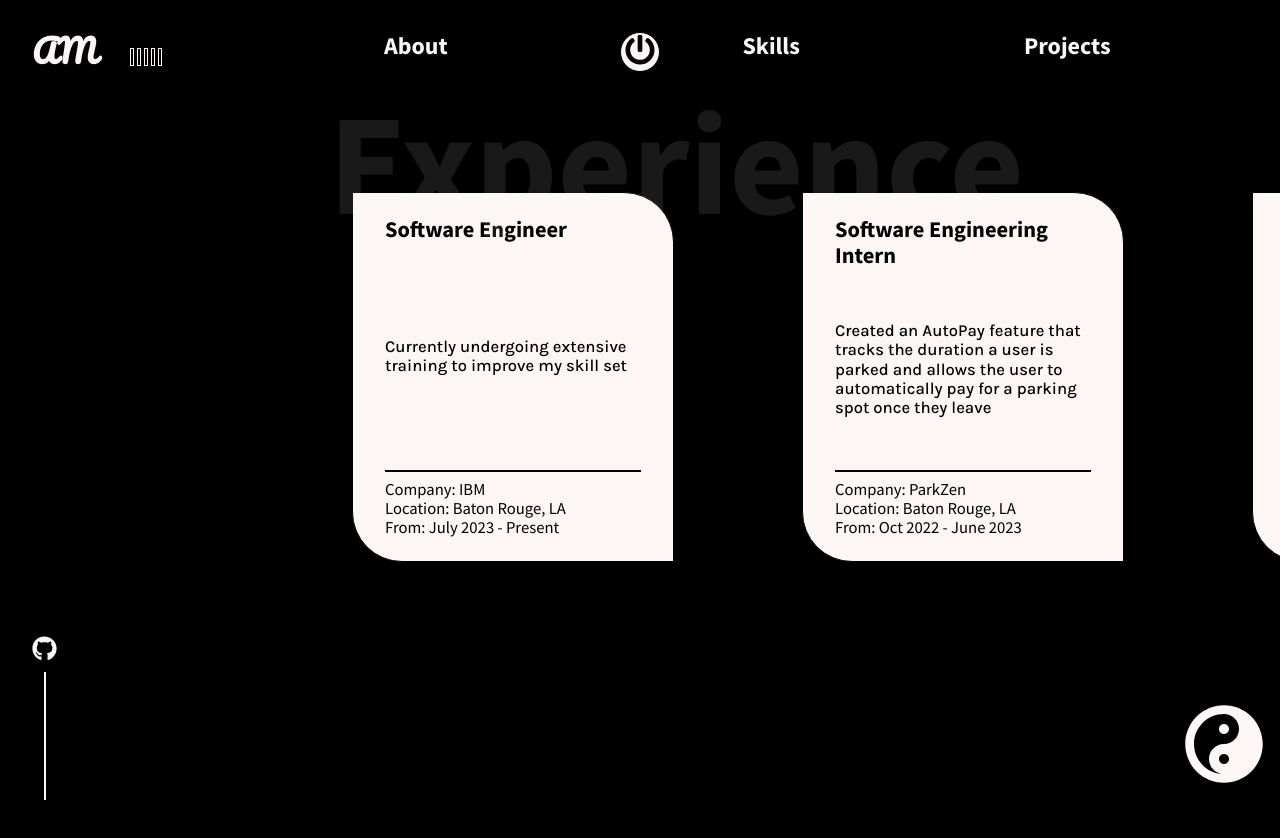
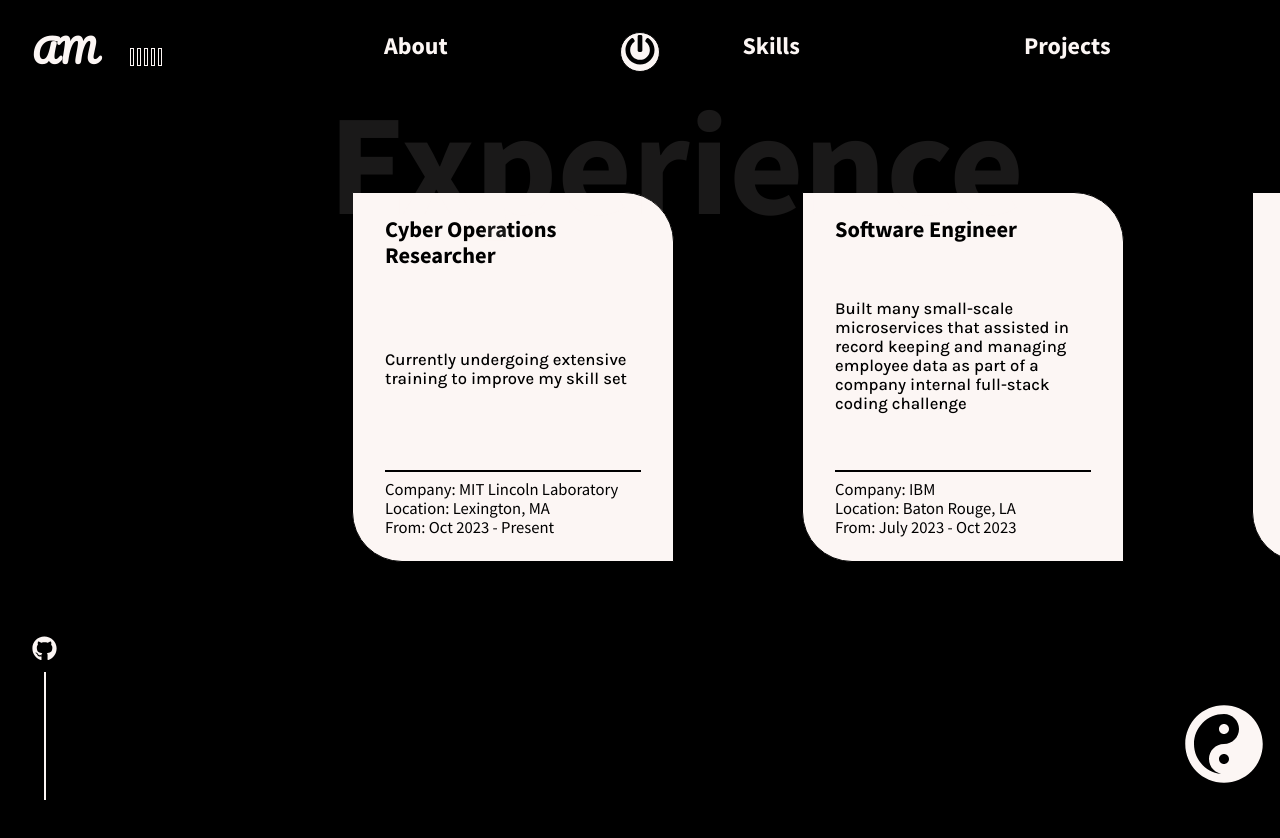
Before and after one commit to Graycouch/Web-Portfolio, a React (Create React App) app: page /experience in a window 1280 px wide. Shown: the top 838 px of the page. Built offline with nearby package versions, Linux system fonts and the light colour scheme.

Commit message:
Updated Data

```diff
--- a/src/components/AboutPage.js
+++ b/src/components/AboutPage.js
@@ -176,19 +176,7 @@ const AboutPage = () => {
           <Main
             initial={{ opacity: 0 }}
             animate={{ opacity: 1, transition: { duration: 1, delay: 1 } }}>
-            • I currently reside in Baton Rouge, Louisiana while attending Louisiana State University and pursuing a Bachelor's of Science in Computer Science with a concentration in Cybersecurity (May 2023)
-            <br /><br />
-
-            • Due to my academic achievements, I've been recently selected as a CyberCorps SFS scholar by the National Science Foundation and I've also been chosen to be a part of Halliburton's scholars program
-            <br /><br />
-
-            • Other than my coursework, I am currently working as a Software Engineering Intern for a small start-up based out of Baton Rouge called ParkZen, where I'm developing an AutoPay feature for our Mobile App using technologies such as JavaScript, Node.js, Express.js, Firebase, and Java
-            <br /><br />
-
-            • I also interned as a Software Engineer at the JP Morgan Chase Houston Tech Center during the summer of 2022, where I worked on modernizing a full stack web application utilizing technologies such as TypeScript, React.js, Java, and JUnit
-            <br /><br />
-
-            • Thanks for stopping by and feel free to contact me!!
+            Thanks for stopping by! Feel free to contact me anytime!
           </Main>
           <BigTitle text='ABOUT' top='10%' left='5%' />
         </Box>
--- a/src/components/ExperienceData.js
+++ b/src/components/ExperienceData.js
@@ -1,31 +1,37 @@
 export const Work = [
     {
         id:1,
-        name:" Software Engineer",
+        name:" Cyber Operations Researcher",
         description:"Currently undergoing extensive training to improve my skill set",
-        tags:["Company: IBM", "Location: Baton Rouge, LA", "From: July 2023 - Present"],
+        tags:["Company: MIT Lincoln Laboratory", "Location: Lexington, MA", "From: Oct 2023 - Present"],
     },
     {
         id:2,
+        name:" Software Engineer",
+        description:"Built many small-scale microservices that assisted in record keeping and managing employee data as part of a company internal full-stack coding challenge",
+        tags:["Company: IBM", "Location: Baton Rouge, LA", "From: July 2023 - Oct 2023"],
+    },
+    {
+        id:3,
         name:" Software Engineering Intern",
         description:"Created an AutoPay feature that tracks the duration a user is parked and allows the user to automatically pay for a parking spot once they leave",
         tags:["Company: ParkZen", "Location: Baton Rouge, LA", "From: Oct 2022 - June 2023"],
     },
     {
-        id:3,
+        id:4,
         name:" Software Engineering Intern",
         description:"Created a Full-Stack Web Application from scratch that allows conflicts officers to view different types of conflicts of interests from across the firm and deal with them accordingly",
-        tags:["Company: JPMorgan Chase", "Location: Houston, TX", "From: June 2022 - Aug 2022"],
+        tags:["Company: JPMorgan Chase & Co", "Location: Houston, TX", "From: June 2022 - Aug 2022"],
     },
     {
-        id:4,
-        name:"EXCELD Tutor",
+        id:5,
+        name:" EXCELD Tutor",
         description:"Provided rigorous instruction of fundamental curriculum while identifying key topics that students struggle with in Computer Science and Calculus courses",
         tags:["Company: LSU", "Location: Baton Rouge, LA", "From: Dec 2020 - May 2022"],
     },
     {
-        id:5,
-        name:"Research Scholar",
+        id:6,
+        name:" Research Scholar",
         description:"Conducted research in Dr. Chen Wang's Mobile and Internet Security Lab on a Gesture Controlled Robotic Arm project, while also assisting fellow researchers with their projects",
         tags:["Company: LSU", "Location: Baton Rouge, LA", "From: Dec 2020 - May 2021"],
     }
--- a/src/components/SkillsPage.js
+++ b/src/components/SkillsPage.js
@@ -317,8 +317,6 @@ const MySkillsPage = () => {
               • Swagger API
               <br />
               <br />
-              <br />
-              <br />
             </Description>
           </Main>
           <BigTitle text="Skills" top="80%" right="30%" />
```
